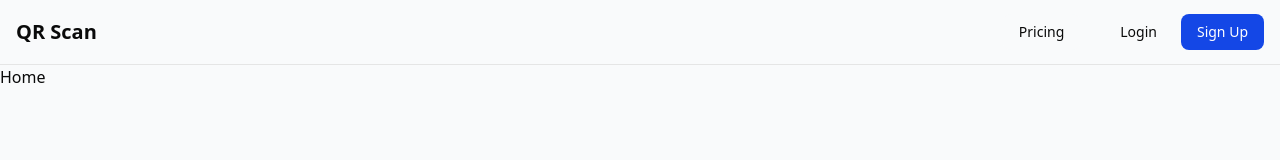
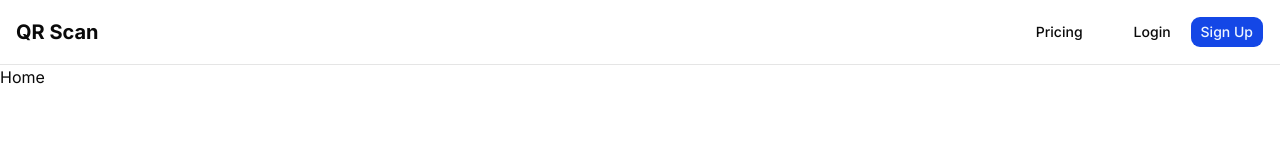
Before and after one commit to iamAyanBiswas/QR-Scan, a Next.js app: page / in a window 1280 px wide. Shown: the top 160 px of the page. Built offline with nearby package versions, Linux system fonts and the light colour scheme.

Commit message:
Update Shadcn theme

```diff
--- a/package.json
+++ b/package.json
@@ -44,8 +44,9 @@
     "react": "19.2.3",
     "react-dom": "19.2.3",
     "react-hook-form": "^7.71.2",
+    "shadcn": "^4.0.0",
     "sonner": "^2.0.7",
-    "tailwind-merge": "^3.4.0",
+    "tailwind-merge": "^3.5.0",
     "zod": "^4.3.6",
     "zustand": "^5.0.11"
   },
--- a/src/app/globals.css
+++ b/src/app/globals.css
@@ -3,13 +3,14 @@
 
 @import '../styles/text-editor.css';
 @import '../styles/text-viewer.css';
+@import "shadcn/tailwind.css";
 
 @custom-variant dark (&:is(.dark *));
 
 @theme inline {
   --color-background: var(--background);
   --color-foreground: var(--foreground);
-  --font-sans: var(--font-geist-sans);
+  --font-sans: var(--font-sans);
   --font-mono: var(--font-geist-mono);
   --color-sidebar-ring: var(--sidebar-ring);
   --color-sidebar-border: var(--sidebar-border);
@@ -74,33 +75,31 @@
 
 :root {
   --radius: 0.625rem;
-  --background: oklch(98.463% 0.00181 249.248);
-  --foreground: oklch(0.145 0 0);
   --card: oklch(1 0 0);
   --card-foreground: oklch(0.145 0 0);
   --popover: oklch(1 0 0);
   --popover-foreground: oklch(0.145 0 0);
-  --primary: #1447e6;
-  --primary-foreground: oklch(1 0 0);
-  --secondary: oklch(0.97 0 0);
-  --secondary-foreground: oklch(0.205 0 0);
-  --muted: oklch(0.93 0 0);
+  --primary: oklch(0.488 0.243 264.376);
+  --primary-foreground: oklch(0.97 0.014 254.604);
+  --secondary: oklch(0.967 0.001 286.375);
+  --secondary-foreground: oklch(0.21 0.006 285.885);
+  --muted: oklch(0.97 0 0);
   --muted-foreground: oklch(0.556 0 0);
   --accent: oklch(0.97 0 0);
   --accent-foreground: oklch(0.205 0 0);
-  --destructive: oklch(0.577 0.245 27.325);
+  --destructive: oklch(0.58 0.22 27);
   --border: oklch(0.922 0 0);
   --input: oklch(0.922 0 0);
   --ring: oklch(0.708 0 0);
-  --chart-1: oklch(0.646 0.222 41.116);
-  --chart-2: oklch(0.6 0.118 184.704);
-  --chart-3: oklch(0.398 0.07 227.392);
-  --chart-4: oklch(0.828 0.189 84.429);
-  --chart-5: oklch(0.769 0.188 70.08);
+  --chart-1: oklch(0.809 0.105 251.813);
+  --chart-2: oklch(0.623 0.214 259.815);
+  --chart-3: oklch(0.546 0.245 262.881);
+  --chart-4: oklch(0.488 0.243 264.376);
+  --chart-5: oklch(0.424 0.199 265.638);
   --sidebar: oklch(0.985 0 0);
   --sidebar-foreground: oklch(0.145 0 0);
-  --sidebar-primary: oklch(0.205 0 0);
-  --sidebar-primary-foreground: oklch(0.985 0 0);
+  --sidebar-primary: oklch(0.546 0.245 262.881);
+  --sidebar-primary-foreground: oklch(0.97 0.014 254.604);
   --sidebar-accent: oklch(0.97 0 0);
   --sidebar-accent-foreground: oklch(0.205 0 0);
   --sidebar-border: oklch(0.922 0 0);
@@ -126,8 +125,11 @@
   --main-850: #101010;
   --main-900: #000000;
 
+  --custom-theme: #000000;
 
-  --custom-theme: #000000;
+  --background: oklch(1 0 0);
+
+  --foreground: oklch(0.145 0 0);
 
 }
 
@@ -138,27 +140,27 @@
   --card-foreground: oklch(0.985 0 0);
   --popover: oklch(0.205 0 0);
   --popover-foreground: oklch(0.985 0 0);
-  --primary: oklch(0.5886 0.2258 258.7831);
-  --primary-foreground: oklch(100% 0.00011 271.152);
-  --secondary: oklch(0.269 0 0);
+  --primary: oklch(0.424 0.199 265.638);
+  --primary-foreground: oklch(0.97 0.014 254.604);
+  --secondary: oklch(0.274 0.006 286.033);
   --secondary-foreground: oklch(0.985 0 0);
   --muted: oklch(0.269 0 0);
   --muted-foreground: oklch(0.708 0 0);
-  --accent: oklch(0.269 0 0);
+  --accent: oklch(0.371 0 0);
   --accent-foreground: oklch(0.985 0 0);
   --destructive: oklch(0.704 0.191 22.216);
   --border: oklch(1 0 0 / 10%);
   --input: oklch(1 0 0 / 15%);
   --ring: oklch(0.556 0 0);
-  --chart-1: oklch(0.488 0.243 264.376);
-  --chart-2: oklch(0.696 0.17 162.48);
-  --chart-3: oklch(0.769 0.188 70.08);
-  --chart-4: oklch(0.627 0.265 303.9);
-  --chart-5: oklch(0.645 0.246 16.439);
+  --chart-1: oklch(0.809 0.105 251.813);
+  --chart-2: oklch(0.623 0.214 259.815);
+  --chart-3: oklch(0.546 0.245 262.881);
+  --chart-4: oklch(0.488 0.243 264.376);
+  --chart-5: oklch(0.424 0.199 265.638);
   --sidebar: oklch(0.205 0 0);
   --sidebar-foreground: oklch(0.985 0 0);
-  --sidebar-primary: oklch(0.488 0.243 264.376);
-  --sidebar-primary-foreground: oklch(0.985 0 0);
+  --sidebar-primary: oklch(0.623 0.214 259.815);
+  --sidebar-primary-foreground: oklch(0.97 0.014 254.604);
   --sidebar-accent: oklch(0.269 0 0);
   --sidebar-accent-foreground: oklch(0.985 0 0);
   --sidebar-border: oklch(1 0 0 / 10%);
@@ -184,7 +186,6 @@
   --main-850: #fdfdfd;
   --main-900: #ffffff;
 
-
   --custom-theme: #000000;
 
 }
@@ -196,6 +197,9 @@
 
   body {
     @apply bg-background text-foreground;
+  }
+  html {
+    @apply font-sans;
   }
 
 }
@@ -214,11 +218,6 @@
     @apply bg-border rounded-full hover:bg-muted-foreground/50 transition-colors;
   }
 }
-
-
-
-
-
 
 /* :root {
   --radius: 0.625rem;
@@ -273,7 +272,6 @@
   --main-800: #202020;
   --main-850: #101010;
   --main-900: #000000;
-
 
   --custom-theme: #000000;
 
@@ -332,7 +330,6 @@
   --main-850: #fdfdfd;
   --main-900: #ffffff;
 
-
   --custom-theme: #000000;
 
 } */
--- a/src/app/layout.tsx
+++ b/src/app/layout.tsx
@@ -1,8 +1,11 @@
 import type { Metadata } from "next";
-import { Geist, Geist_Mono } from "next/font/google";
+import { Geist, Geist_Mono, Inter } from "next/font/google";
 import "./globals.css";
 
 import { Toaster } from "@/components/ui/sonner";
+import { cn } from "@/lib/utils";
+
+const inter = Inter({subsets:['latin'],variable:'--font-sans'});
 
 const geistSans = Geist({
   variable: "--font-geist-sans",
@@ -25,7 +28,7 @@ export default function RootLayout({
   children: React.ReactNode;
 }>) {
   return (
-    <html lang="en" suppressHydrationWarning>
+    <html lang="en" suppressHydrationWarning className={cn("font-sans", inter.variable)}>
       <body
         className={`${geistSans.variable} ${geistMono.variable} antialiased`}
       >
--- a/src/components/ui/button.tsx
+++ b/src/components/ui/button.tsx
@@ -1,34 +1,37 @@
 import * as React from "react"
-import { Slot } from "@radix-ui/react-slot"
 import { cva, type VariantProps } from "class-variance-authority"
+import { Slot } from "radix-ui"
 
 import { cn } from "@/lib/utils"
 
 const buttonVariants = cva(
-  "cursor-pointer inline-flex items-center justify-center gap-2 whitespace-nowrap rounded-md text-sm font-medium transition-all disabled:pointer-events-none disabled:opacity-50 [&_svg]:pointer-events-none [&_svg:not([class*='size-'])]:size-4 shrink-0 [&_svg]:shrink-0 outline-none focus-visible:border-ring focus-visible:ring-ring/50 focus-visible:ring-[3px] aria-invalid:ring-destructive/20 dark:aria-invalid:ring-destructive/40 aria-invalid:border-destructive",
+  "group/button inline-flex shrink-0 items-center justify-center rounded-lg border border-transparent bg-clip-padding text-sm font-medium whitespace-nowrap transition-all outline-none select-none focus-visible:border-ring focus-visible:ring-3 focus-visible:ring-ring/50 disabled:pointer-events-none disabled:opacity-50 aria-invalid:border-destructive aria-invalid:ring-3 aria-invalid:ring-destructive/20 dark:aria-invalid:border-destructive/50 dark:aria-invalid:ring-destructive/40 [&_svg]:pointer-events-none [&_svg]:shrink-0 [&_svg:not([class*='size-'])]:size-4",
   {
     variants: {
       variant: {
-        default: "bg-primary text-primary-foreground hover:bg-primary/90",
+        default: "bg-primary text-primary-foreground [a]:hover:bg-primary/80",
+        outline:
+          "border-border bg-background hover:bg-muted hover:text-foreground aria-expanded:bg-muted aria-expanded:text-foreground dark:border-input dark:bg-input/30 dark:hover:bg-input/50",
+        secondary:
+          "bg-secondary text-secondary-foreground hover:bg-secondary/80 aria-expanded:bg-secondary aria-expanded:text-secondary-foreground",
+        ghost:
+          "hover:bg-muted hover:text-foreground aria-expanded:bg-muted aria-expanded:text-foreground dark:hover:bg-muted/50",
         destructive:
-          "bg-destructive text-white hover:bg-destructive/90 focus-visible:ring-destructive/20 dark:focus-visible:ring-destructive/40 dark:bg-destructive/60",
-        outline:
-          "border bg-background shadow-xs hover:bg-accent hover:text-accent-foreground dark:bg-input/30 dark:border-input dark:hover:bg-input/50",
-        secondary:
-          "bg-secondary text-secondary-foreground hover:bg-secondary/80",
-        ghost:
-          "hover:bg-accent hover:text-accent-foreground dark:hover:bg-accent/50",
+          "bg-destructive/10 text-destructive hover:bg-destructive/20 focus-visible:border-destructive/40 focus-visible:ring-destructive/20 dark:bg-destructive/20 dark:hover:bg-destructive/30 dark:focus-visible:ring-destructive/40",
         link: "text-primary underline-offset-4 hover:underline",
       },
       size: {
-        default: "h-9 px-4 py-2 has-[>svg]:px-3",
-        xs: "h-6 gap-1 rounded-md px-2 text-xs has-[>svg]:px-1.5 [&_svg:not([class*='size-'])]:size-3",
-        sm: "h-8 rounded-md gap-1.5 px-3 has-[>svg]:px-2.5",
-        lg: "h-10 rounded-md px-6 has-[>svg]:px-4",
-        icon: "size-9",
-        "icon-xs": "size-6 rounded-md [&_svg:not([class*='size-'])]:size-3",
-        "icon-sm": "size-8",
-        "icon-lg": "size-10",
+        default:
+          "h-8 gap-1.5 px-2.5 has-data-[icon=inline-end]:pr-2 has-data-[icon=inline-start]:pl-2",
+        xs: "h-6 gap-1 rounded-[min(var(--radius-md),10px)] px-2 text-xs in-data-[slot=button-group]:rounded-lg has-data-[icon=inline-end]:pr-1.5 has-data-[icon=inline-start]:pl-1.5 [&_svg:not([class*='size-'])]:size-3",
+        sm: "h-7 gap-1 rounded-[min(var(--radius-md),12px)] px-2.5 text-[0.8rem] in-data-[slot=button-group]:rounded-lg has-data-[icon=inline-end]:pr-1.5 has-data-[icon=inline-start]:pl-1.5 [&_svg:not([class*='size-'])]:size-3.5",
+        lg: "h-9 gap-1.5 px-2.5 has-data-[icon=inline-end]:pr-3 has-data-[icon=inline-start]:pl-3",
+        icon: "size-8",
+        "icon-xs":
+          "size-6 rounded-[min(var(--radius-md),10px)] in-data-[slot=button-group]:rounded-lg [&_svg:not([class*='size-'])]:size-3",
+        "icon-sm":
+          "size-7 rounded-[min(var(--radius-md),12px)] in-data-[slot=button-group]:rounded-lg",
+        "icon-lg": "size-9",
       },
     },
     defaultVariants: {
@@ -48,7 +51,7 @@ function Button({
   VariantProps<typeof buttonVariants> & {
     asChild?: boolean
   }) {
-  const Comp = asChild ? Slot : "button"
+  const Comp = asChild ? Slot.Root : "button"
 
   return (
     <Comp
```
Also changed, not shown: components.json, 1 other file (tests, documents, lock files or other folders).
